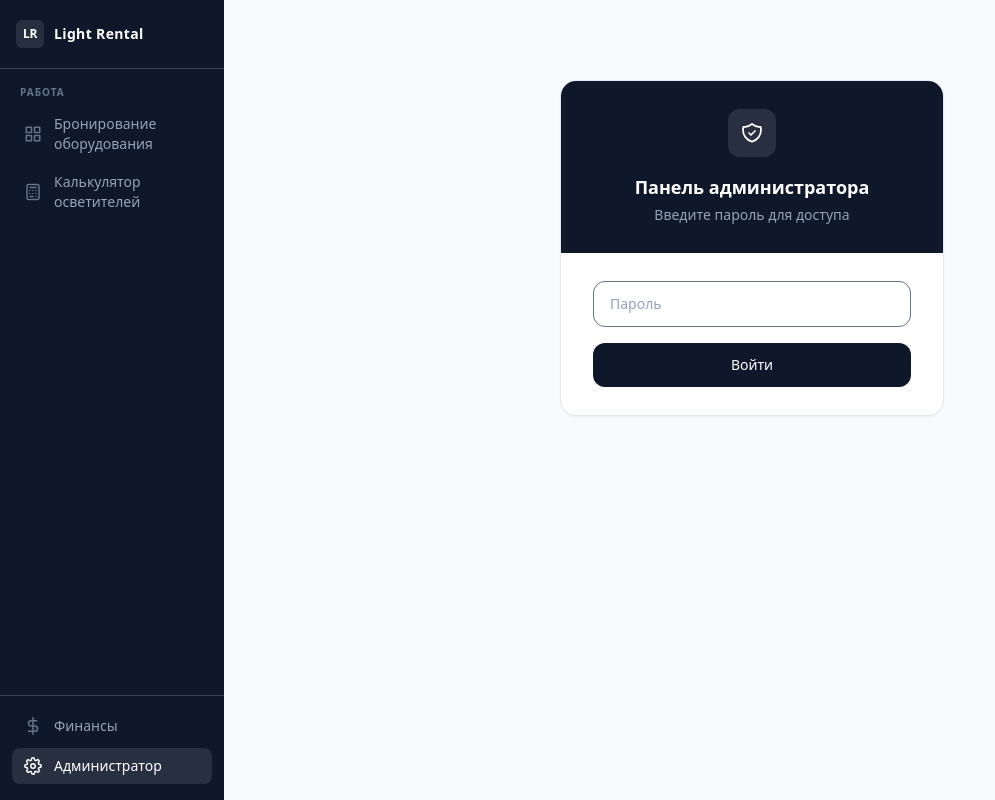
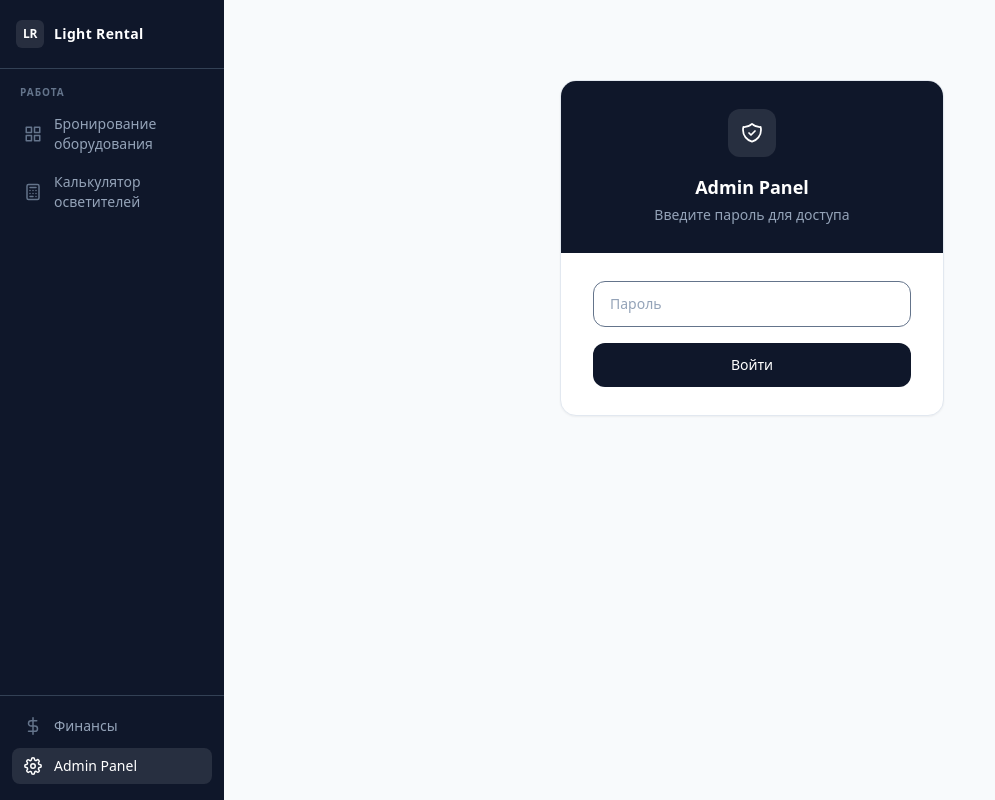
Before and after one commit to sechenoff/Light, a Next.js app in the folder apps/web/: page /admin in a window 1280 px wide. Shown: the whole page, without its empty margins (0-995 px from the left). Built offline with nearby package versions, Linux system fonts and the light colour scheme.

Commit message:
chore: rename Администратор → Admin Panel in web UI
Co-Authored-By: Claude Opus 4.6 <noreply@anthropic.com>

```diff
--- a/apps/web/app/admin/page.tsx
+++ b/apps/web/app/admin/page.tsx
@@ -95,7 +95,7 @@ function LoginScreen({ onSuccess }: { onSuccess: () => void }) {
                   d="M9 12l2 2 4-4m5.618-4.016A11.955 11.955 0 0112 2.944a11.955 11.955 0 01-8.618 3.04A12.02 12.02 0 003 9c0 5.591 3.824 10.29 9 11.622 5.176-1.332 9-6.03 9-11.622 0-1.042-.133-2.052-.382-3.016z" />
               </svg>
             </div>
-            <h1 className="text-lg font-semibold text-white">Панель администратора</h1>
+            <h1 className="text-lg font-semibold text-white">Admin Panel</h1>
             <p className="text-sm text-slate-400 mt-1">Введите пароль для доступа</p>
           </div>
 
@@ -1048,7 +1048,7 @@ function AdminPanel({ onLogout }: { onLogout: () => void }) {
       {/* Page header */}
       <div className="flex items-center justify-between mb-6">
         <div>
-          <h1 className="text-xl font-semibold text-slate-900">Панель администратора</h1>
+          <h1 className="text-xl font-semibold text-slate-900">Admin Panel</h1>
           <p className="text-sm text-slate-500 mt-0.5">Системные настройки и управление данными</p>
         </div>
         <button
@@ -1063,7 +1063,7 @@ function AdminPanel({ onLogout }: { onLogout: () => void }) {
       <div className="flex items-center gap-3 mb-5">
         <div className="h-px flex-1 bg-slate-200" />
         <span className="text-[10px] font-semibold uppercase tracking-widest text-slate-400">
-          Разделы администратора
+          Admin Panel sections
         </span>
         <div className="h-px flex-1 bg-slate-200" />
       </div>
--- a/apps/web/src/components/AppShell.tsx
+++ b/apps/web/src/components/AppShell.tsx
@@ -124,7 +124,7 @@ const BOTTOM_ITEMS: NavItem[] = [
     match: (p) => p === "/finance",
   },
   {
-    label: "Администратор",
+    label: "Admin Panel",
     href: "/admin",
     icon: <IconGear />,
     match: (p) => p.startsWith("/admin"),
```
